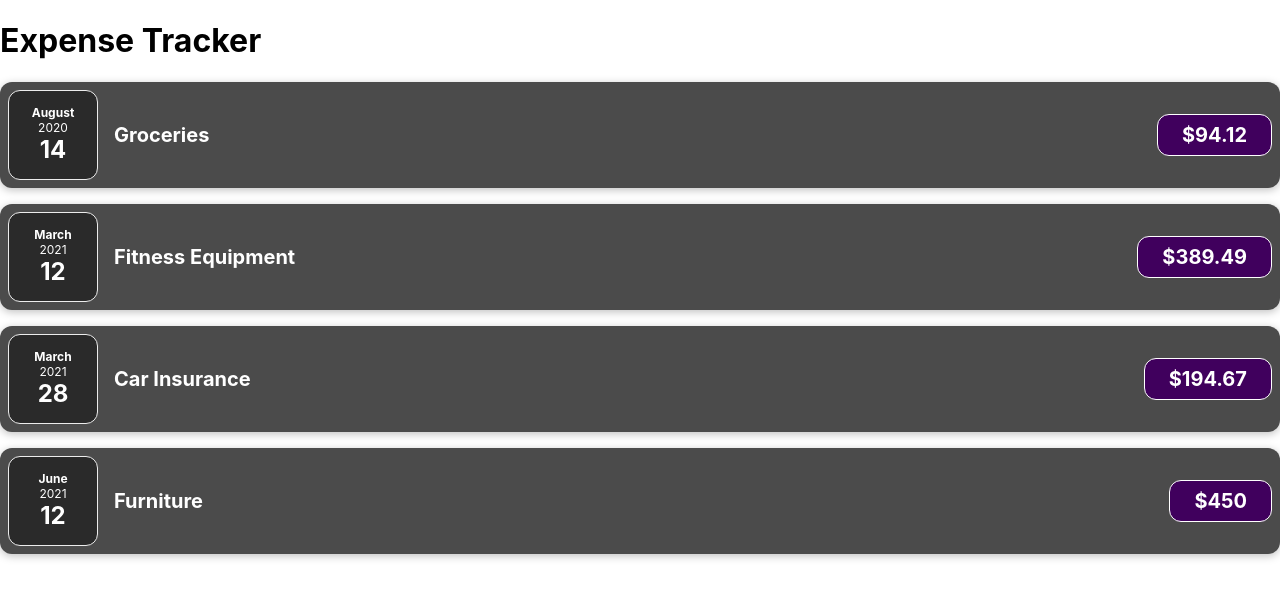
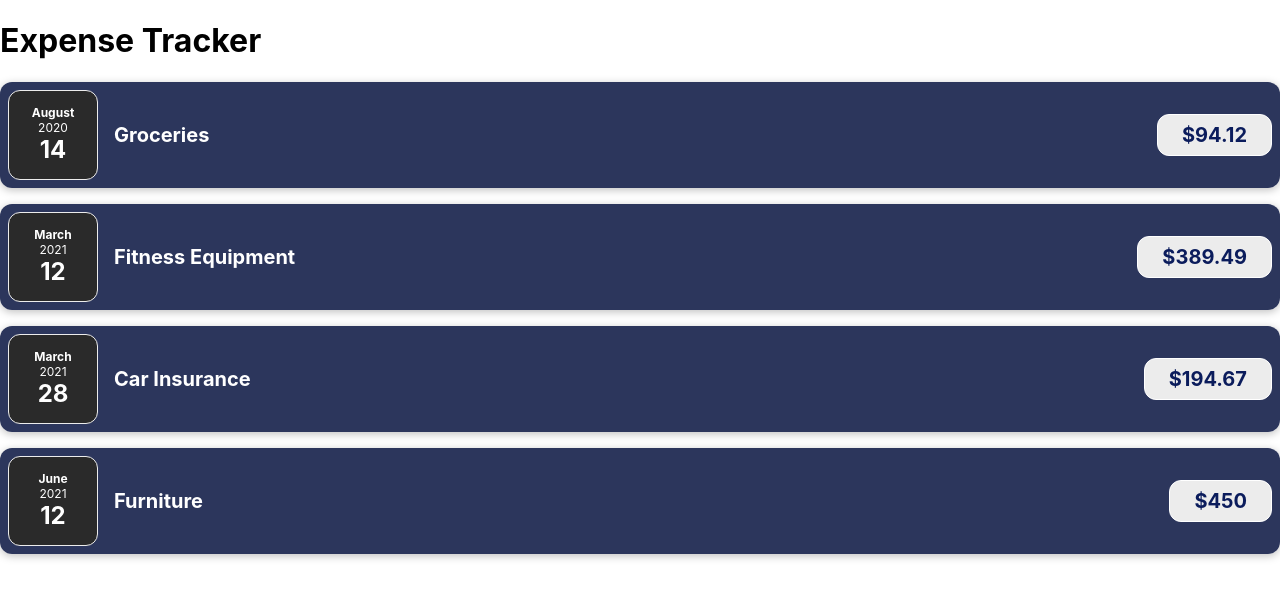
Before and after one commit to CrystalQuest112/Expense-Tracker, a React (Create React App) app: page / in a window 1280 px wide. Shown: the top 598 px of the page. Built offline with nearby package versions, Linux system fonts and the light colour scheme.

Commit message:
Update exitems.css

```diff
--- a/src/components/exitems.css
+++ b/src/components/exitems.css
@@ -1,3 +1,6 @@
+
+
+
 .expense-item {
   display: flex;
   justify-content: space-between;
@@ -6,7 +9,7 @@
   padding: 0.5rem;
   margin: 1rem 0;
   border-radius: 12px;
-  background-color: #4b4b4b;
+  background-color: #121d48e2;
 }
 
 .expense-item__description {
@@ -20,7 +23,7 @@
 }
 
 .expense-item h2 {
-  color: #3a3a3a;
+  color: #000000;
   font-size: 1rem;
   flex: 1;
   margin: 0 1rem;
@@ -30,8 +33,8 @@
 .expense-item__price {
   font-size: 1rem;
   font-weight: bold;
-  color: white;
-  background-color: #40005d;
+  color: rgb(11, 28, 92);
+  background-color: #ececec;
   border: 1px solid white;
   padding: 0.5rem;
   border-radius: 12px;
```
